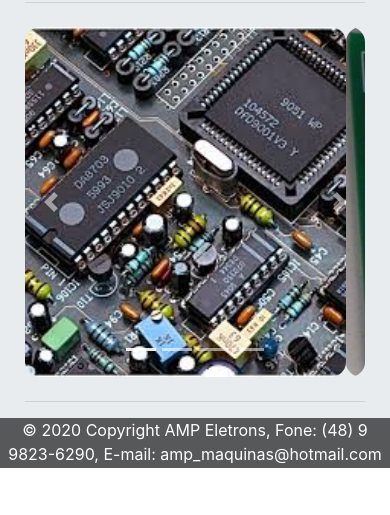
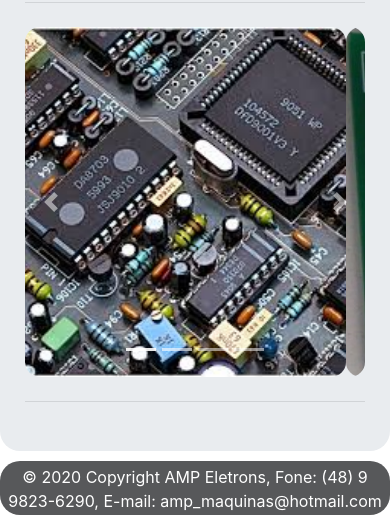
Before and after one commit to xXxcollazzoxXx/AMPEletrons, a plain HTML site: page index.html in a window 390 px wide. Shown: the part 376-891 px from the top of the page. Before the commit the page ends 844 px from the top, so only its background shows below. Drawn offline with nearby package versions, Linux system fonts and the light colour scheme.

Commit message:
uploading v2 amp eletrons web site
uploading v2 amp eletrons web site

```diff
--- a/css/rodape.css
+++ b/css/rodape.css
@@ -1,19 +1,29 @@
-#myFooter {
+/*#myFooter {
     background-color: rgb(87, 88, 90);
     text-align: center;
     position: fixed;
     bottom: 0;
     height: 30px;
     width: 100%;
-    z-index: 20; /* Define quem vai ficar acima de quem */
+    z-index: 20;  Define quem vai ficar acima de quem
+}*/
+
+#myFooter {
+    background-color: rgb(87, 88, 90);
+    text-align: center;
+    padding-top: 4px;
+    height: 30px;
+    border-radius: 20px;
 }
 
 #myFooter .footer-copyright p {
     color: white;
+
 }
 @media screen and (max-width: 665px) {
 
     #myFooter {
-        height: 50px;
+        height: 54px;
+
     }
 }
```
